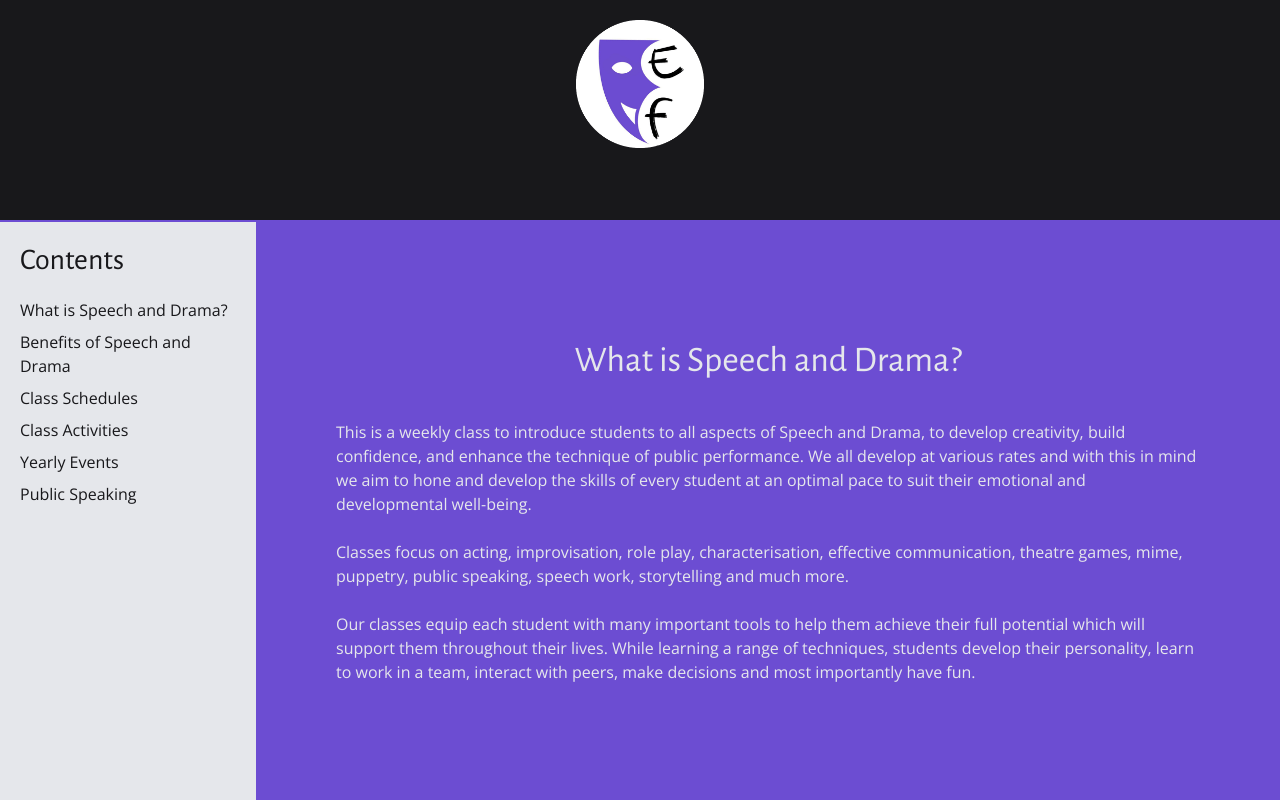
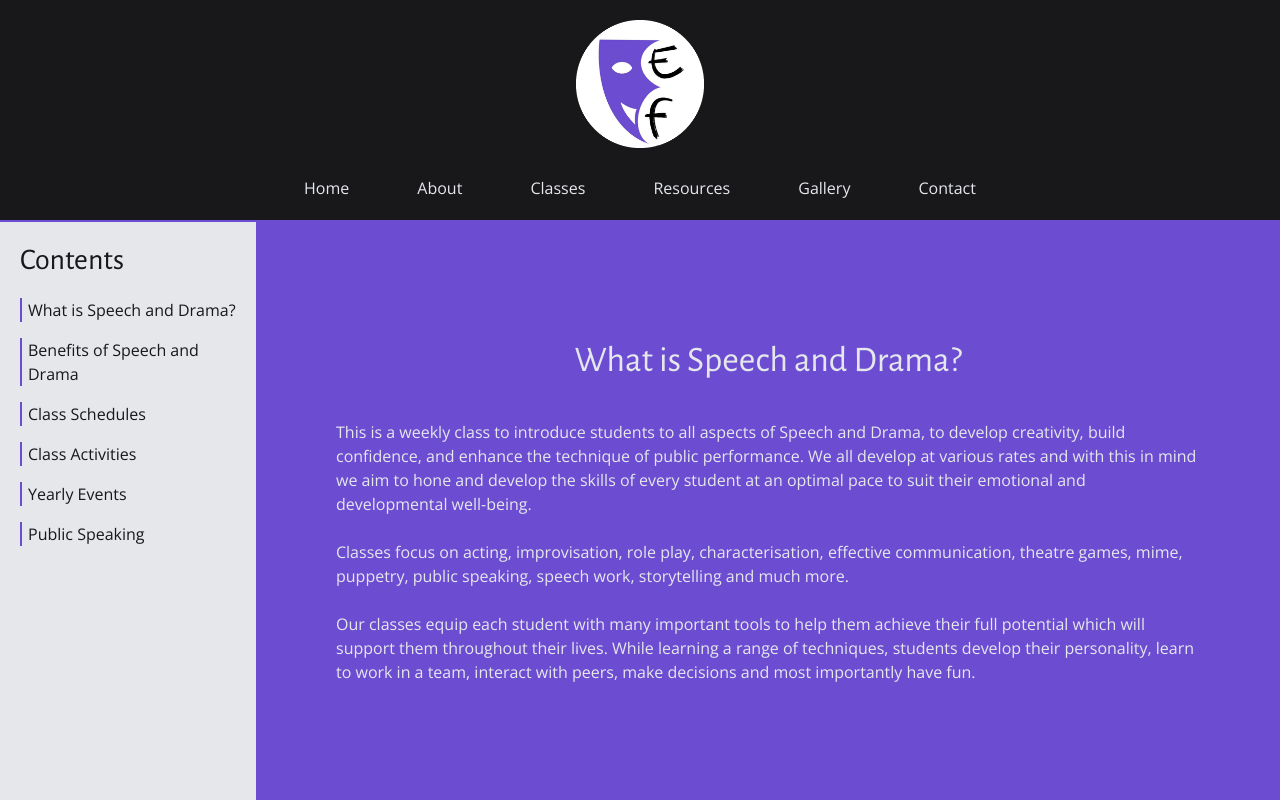
Before and after one commit to kailafitz/eileen-fitzgerald-school, a Next.js app: page /classes in a window 1280 px wide. Shown: the top 800 px of the page. Built offline with nearby package versions, Linux system fonts and the light colour scheme.

Commit message:
Gallery page changes with classes manu changes

```diff
--- a/app/classes/page.tsx
+++ b/app/classes/page.tsx
@@ -27,27 +27,44 @@ const Classes = () => {
         <div className="md:sticky md:top-5">
           <MotionDiv className="hidden md:block text-secondary-foreground">
             <p className="font-heading text-xl md:text-3xl mb-5">Contents</p>
+            <div className="md:space-y-4">
               <Link
                 href="#what-is-speech-and-drama"
-              className="relative w-fit mb-2 block"
+                className="relative w-fit block border-l-2 border-primary pl-1.5"
               >
                 <LinkAnimation>What is Speech and Drama?</LinkAnimation>
               </Link>
-            <Link href="#benefits" className="relative w-fit mb-2 block">
+              <Link
+                href="#benefits"
+                className="relative w-fit block border-l-2 border-primary pl-1.5"
+              >
                 <LinkAnimation>Benefits of Speech and Drama</LinkAnimation>
               </Link>
-            <Link href="#class-schedules" className="relative w-fit mb-2 block">
+              <Link
+                href="#class-schedules"
+                className="relative w-fit block border-l-2 border-primary pl-1.5"
+              >
                 <LinkAnimation>Class Schedules</LinkAnimation>
               </Link>
-            <Link href="#activities" className="relative w-fit mb-2 block">
+              <Link
+                href="#activities"
+                className="relative w-fit block border-l-2 border-primary pl-1.5"
+              >
                 <LinkAnimation>Class Activities</LinkAnimation>
               </Link>
-            <Link href="#yearly-events" className="relative w-fit mb-2 block">
+              <Link
+                href="#yearly-events"
+                className="relative w-fit block border-l-2 border-primary pl-1.5"
+              >
                 <LinkAnimation>Yearly Events</LinkAnimation>
               </Link>
-            <Link href="#public-speaking" className="relative w-fit mb-2 block">
+              <Link
+                href="#public-speaking"
+                className="relative w-fit block border-l-2 border-primary pl-1.5"
+              >
                 <LinkAnimation>Public Speaking</LinkAnimation>
               </Link>
+            </div>
           </MotionDiv>
         </div>
       </div>
--- a/app/gallery/page.tsx
+++ b/app/gallery/page.tsx
@@ -15,7 +15,7 @@ export const metadata: Metadata = {
 const Gallery = () => {
   return (
     <>
-      <div className="bg-primary py-10">
+      <div className="bg-primary py-10 md:py-0">
         <Container className="custom-vh-xs flex flex-col justify-center">
           <div className="flex flex-col lg:flex-row justify-between items-stretch space-y-10 lg:space-y-0 md:space-x-10">
             <video controls playsInline className="object-contain mx-auto">
@@ -89,10 +89,7 @@ const Gallery = () => {
               </Link>
             </div>
           </div>
-          <video
-            controls
-            className="lg:w-1/2 min-h-64 lg:border-primary lg:border-b-8 lg:border-r-8 object-cover"
-          >
+          <video controls className="lg:w-1/2 min-h-64 object-cover">
             <source src="/video-2.mp4" type="video/mp4"></source>
           </video>
         </div>
--- a/components/custom/navigationBar.tsx
+++ b/components/custom/navigationBar.tsx
@@ -20,11 +20,12 @@ export const links = [
 
 const NavigationBar = () => {
   return (
-    //  <NavigationMenu className="animate-navbar overflow-hidden">
     <NavigationMenu>
-      <Container className="flex flex-row md:flex-col w-full items-center justify-between md:justify-center p-5 md:space-y-7">
-        <Link href="/" className="animate-stationary-logo">
-          {/* <Link href="/"> */}
+      <Container
+        id="navbar"
+        className="flex flex-row md:flex-col w-full items-center justify-between md:justify-center p-5 md:space-y-7"
+      >
+        <Link href="/" id="logo">
           <Image
             width={128}
             height={128}
@@ -34,7 +35,10 @@ const NavigationBar = () => {
           />
         </Link>
         <MobileMenu />
-        <div className="md:w-4/5 lg:w-3/5 hidden md:block animate-navbar overflow-hidden">
+        <div
+          id="links"
+          className={`md:w-4/5 lg:w-3/5 hidden md:block overflow-hidden`}
+        >
           <NavigationMenuList>
             {links.map((link, i) => (
               <NavigationMenuItem
--- a/components/custom/openingAnimation.tsx
+++ b/components/custom/openingAnimation.tsx
@@ -9,6 +9,13 @@ const OpeningAnimation = () => {
   useEffect(() => {
     const body = document.getElementById("body");
     const homeContent = document.getElementById("home-content");
+    const navbarLogo = document.getElementById("logo");
+    const navbarLinks = document.getElementById("links");
+
+    if (pathname === "/") {
+      navbarLogo?.classList.add("animate-stationary-logo");
+      navbarLinks?.classList.add("animate-navbar");
+    }
     homeContent?.classList.add("animate-home-content");
     setTimeout(() => {
       setAnimationActivate(false);
--- a/tailwind.config.ts
+++ b/tailwind.config.ts
@@ -125,8 +125,8 @@ const config = {
         "opening-spotlight": "opening-spotlight 4s ease-in-out forwards",
         "disable-scroll": "disable-scroll .5s linear 8s both",
         "home-spotlight": "home-spotlight 15s ease-in infinite alternate",
-        "navbar": "fade .4s linear 6s both, transform-up .4s linear 6s both",
-        "home-content": "fade .4s linear 5.8s both, transform-up .4s linear 5.8s both",
+        "navbar": "fade .4s linear 4.5s both, transform-up .4s linear 4.5s both",
+        "home-content": "fade .4s linear 4.8s both, transform-up .4s linear 4.8s both",
         "stationary-logo": "fade .1s linear 5.8s both"
       },
     },
```
Lines whose indentation alone changed are shown as unchanged.
